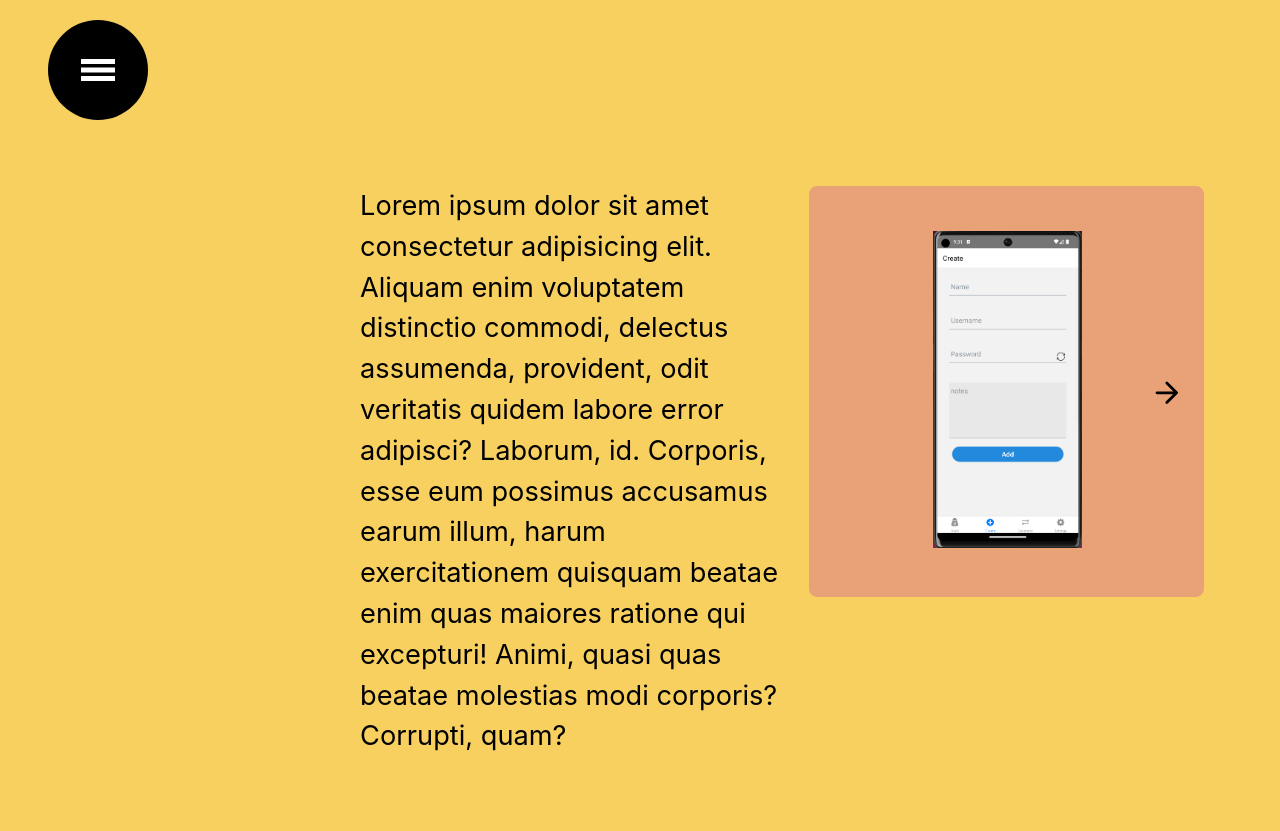
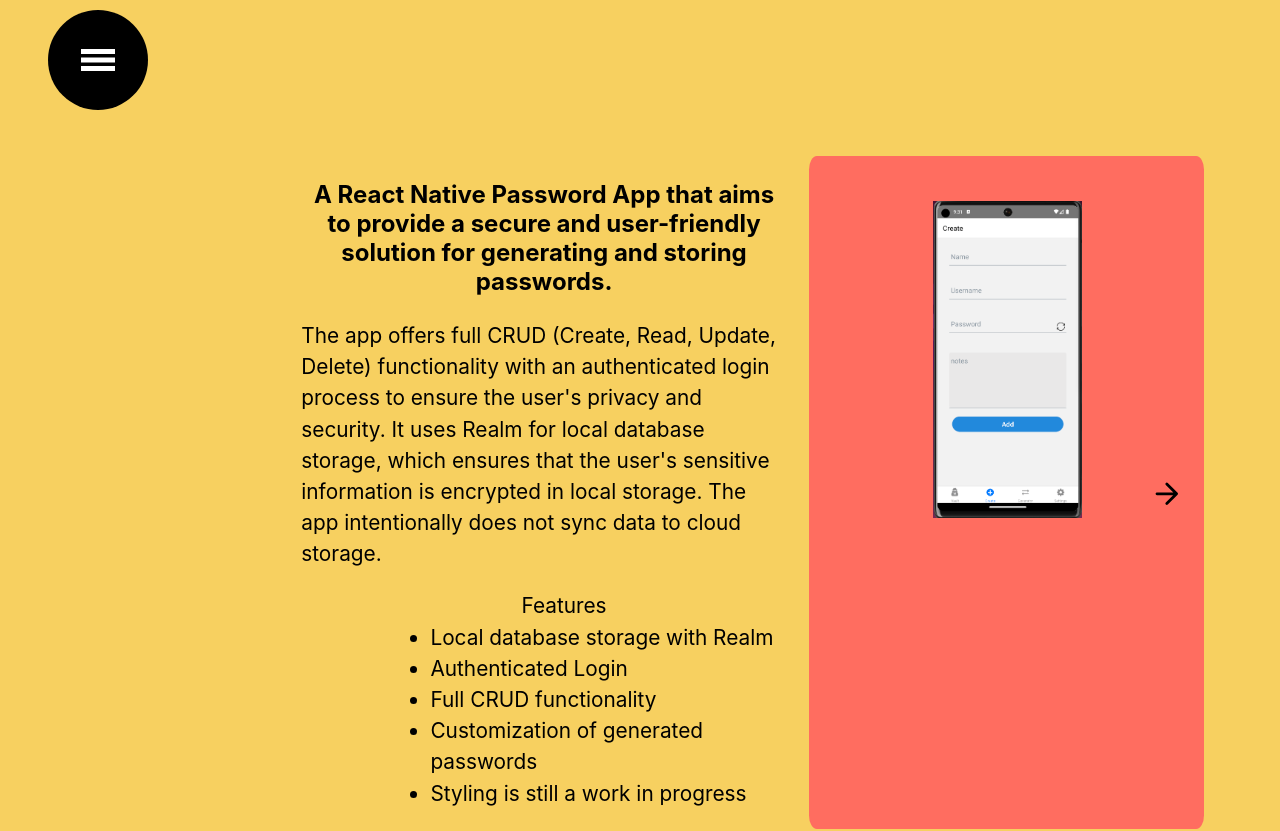
Before and after one commit to gshawnr/react_personal_site, a React (Create React App) app: page /portfolio in a window 1280 px wide. Shown: the top 831 px of the page. Built offline with nearby package versions, Linux system fonts and the light colour scheme; no server answers.

Commit message:
update profile image, add mob portfolio text, and update color scheme

```diff
--- a/src/components/App.css
+++ b/src/components/App.css
@@ -3,7 +3,7 @@
   text-align: center;
 }
 .app-nav {
-  padding: 20px;
+  padding: 10px 20px 0;
 }
 
 .app-nav__menu {
--- a/src/screens/Contact.css
+++ b/src/screens/Contact.css
@@ -13,7 +13,7 @@ h1 {
 .contact-container {
   background-color: #ff6969;
   margin: 0;
-  min-height: 86vh;
+  min-height: 90vh;
   padding: 0;
 }
 
--- a/src/screens/Home.tsx
+++ b/src/screens/Home.tsx
@@ -1,7 +1,8 @@
 import PersonIcon from "@mui/icons-material/Person";
 import { useState } from "react";
 
-import profileImage from "../assets/images/person.jpg";
+// import profileImage from "../assets/images/person.jpg";
+import profileImage from "../assets/images/profile.jpg";
 import AboutMeContent from "../components/AboutMeContent";
 import BasicModal from "../components/Modal";
 
--- a/src/screens/Portfolio.css
+++ b/src/screens/Portfolio.css
@@ -1,7 +1,21 @@
+h3 {
+  font-size: 1.5rem;
+}
+
 p {
-  font-size: 1.7rem;
+  font-size: 1.3rem;
   line-height: 1.5;
   text-align: left;
+}
+
+ul {
+  font-size: 1.3rem;
+  line-height: 1.5;
+}
+
+li {
+  text-align: left;
+  margin-left: 20%;
 }
 
 .portfolio-container {
@@ -12,24 +26,17 @@ p {
 
 .portfolio-mob-container {
   display: flex;
-  align-items: flex-start;
-  justify-content: flex-end;
   padding: 4% 1%;
 }
 
 .portfolio-mob-text-container {
-  display: flex;
   justify-content: flex-end;
   margin-right: 2%;
-}
-
-.portfolio-mob-text-container p {
-  width: 60%;
-  margin-top: 0;
+  padding-left: 20%;
 }
 
 .portfolio-mob-carousel {
-  background-color: #e9a178;
+  background-color: #ff6d60;
   border-radius: 2%;
   display: flex;
   margin: 0% auto;
@@ -42,7 +49,7 @@ p {
 }
 
 .portfolio-carousel-web {
-  background-color: #cde990;
+  background-color: #98d8aa;
   border-radius: 2%;
   display: flex;
   align-items: center;
--- a/src/screens/Portfolio.tsx
+++ b/src/screens/Portfolio.tsx
@@ -14,14 +14,26 @@ function Portfolio() {
     <div className="portfolio-container">
       <div className="portfolio-mob-container">
         <div className="portfolio-mob-text-container">
+          <h3>
+            A React Native Password App that aims to provide a secure and
+            user-friendly solution for generating and storing passwords.
+          </h3>
           <p>
-            Lorem ipsum dolor sit amet consectetur adipisicing elit. Aliquam
-            enim voluptatem distinctio commodi, delectus assumenda, provident,
-            odit veritatis quidem labore error adipisci? Laborum, id. Corporis,
-            esse eum possimus accusamus earum illum, harum exercitationem
-            quisquam beatae enim quas maiores ratione qui excepturi! Animi,
-            quasi quas beatae molestias modi corporis? Corrupti, quam?
+            The app offers full CRUD (Create, Read, Update, Delete)
+            functionality with an authenticated login process to ensure the
+            user's privacy and security. It uses Realm for local database
+            storage, which ensures that the user's sensitive information is
+            encrypted in local storage. The app intentionally does not sync data
+            to cloud storage.
           </p>
+          <ul>
+            Features
+            <li>Local database storage with Realm</li>
+            <li>Authenticated Login</li>
+            <li>Full CRUD functionality</li>
+            <li>Customization of generated passwords</li>
+            <li>Styling is still a work in progress</li>
+          </ul>
         </div>
         <div className="portfolio-mob-carousel">
           <Carousel>{mobImages}</Carousel>
```
Also changed, not shown: src/assets/images/person.jpg (deleted), src/assets/images/profile.jpg (added).
